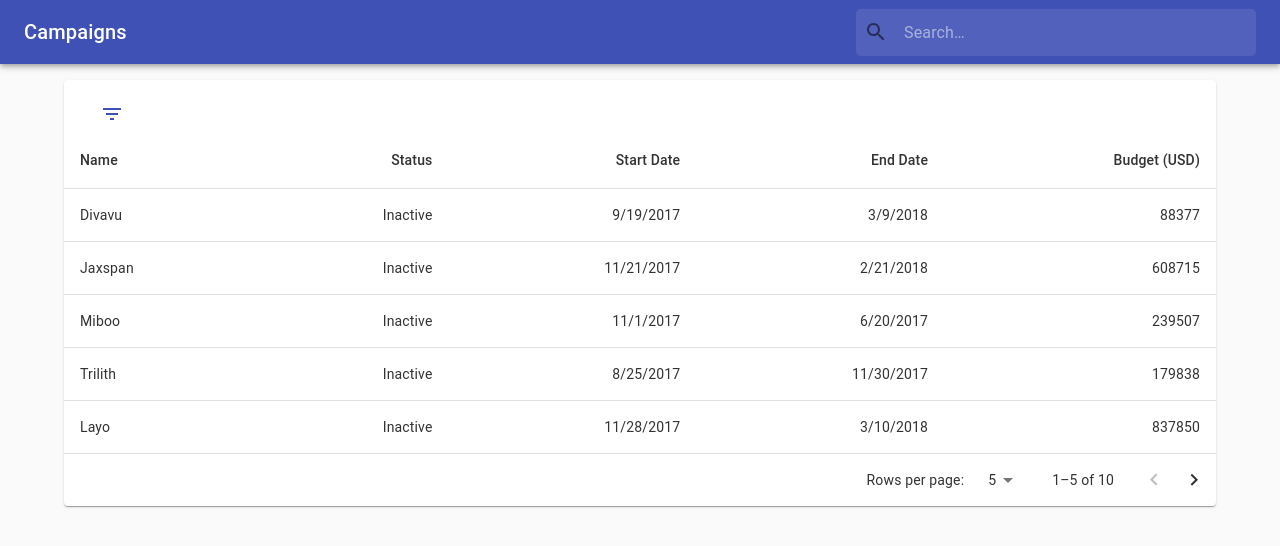
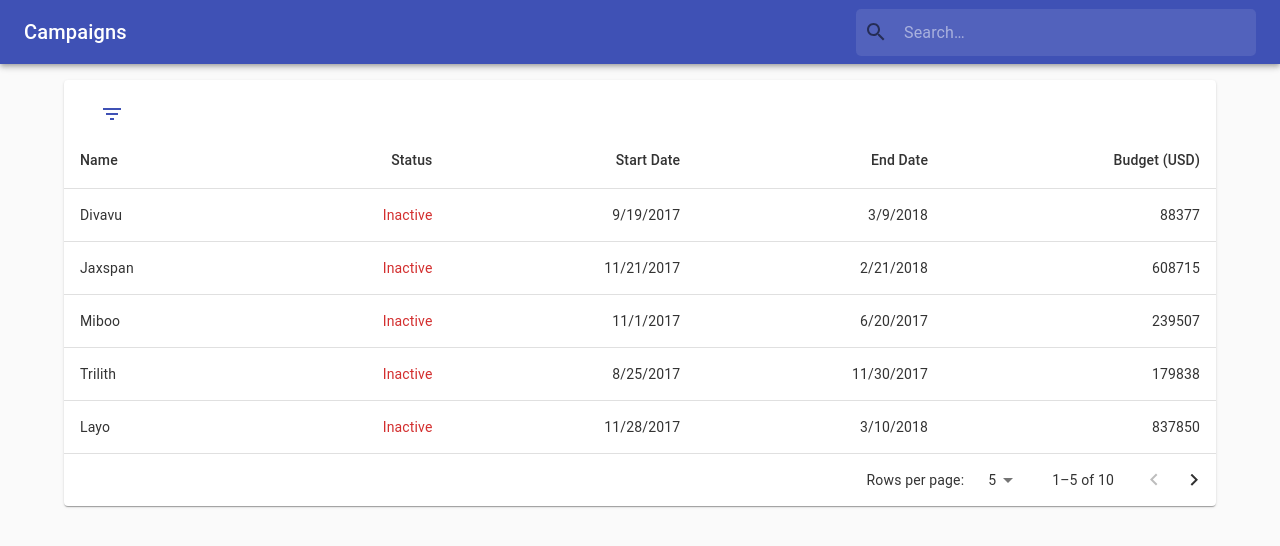
Before and after one commit to yurakurets/react-campaigns-ta, a React (Create React App) app: page / in a window 1280 px wide. Shown: the top 546 px of the page. Built offline with nearby package versions, Linux system fonts and the light colour scheme.

Commit message:
active/inactive status

```diff
--- a/src/components/App.tsx
+++ b/src/components/App.tsx
@@ -64,7 +64,7 @@ const campaigns: ICampaign[] = [
     "id": 8,
     "name": "Rhyzio",
     "startDate": "10/13/2017",
-    "endDate": "1/25/2018",
+    "endDate": "1/25/2024",
     "Budget": 272552
   },
   {
--- a/src/components/CampaingsTable/CampaignsTable.tsx
+++ b/src/components/CampaingsTable/CampaignsTable.tsx
@@ -11,11 +11,16 @@ import {Container, TablePagination} from "@mui/material";
 
 import {ECampaignStatus, ICampaignsTableProps} from "./types";
 import {FilterBlock} from "./FilterBlock";
+import {isWithinInterval} from "../../utils/date";
 
 const DEFAULT_ROWS_PER_PAGE = 5;
 
 const StyledContainer = styled(Container)(({theme}) => ({
   padding: theme.spacing(2),
+}));
+
+const StyledTableCell = styled(TableCell)<{isActive: boolean}>(({theme: {palette}, isActive}) => ({
+  color: isActive ? palette.success.main : palette.error.main,
 }));
 
 export const CampaignsTable: React.FC<ICampaignsTableProps> = ({dateRange, rows, setDateRange}) => {
@@ -66,13 +71,6 @@ export const CampaignsTable: React.FC<ICampaignsTableProps> = ({dateRange, rows,
     [rows],
   );
 
-  const isCampaignActive = (start: string, end: string): boolean => {
-    const startDate = new Date(start);
-    const endDate = new Date(end);
-    const currentDate = new Date();
-    return startDate <= currentDate && currentDate <= endDate;
-  };
-
   return (
     <StyledContainer>
       <TableContainer component={Paper}>
@@ -94,11 +92,11 @@ export const CampaignsTable: React.FC<ICampaignsTableProps> = ({dateRange, rows,
                 <TableCell component="th" scope="row">
                   {campaign.name}
                 </TableCell>
-                <TableCell align="right">
-                  {isCampaignActive(campaign.startDate, campaign.endDate)
+                <StyledTableCell align="right" isActive={isWithinInterval(campaign.startDate, campaign.endDate)}>
+                  {isWithinInterval(campaign.startDate, campaign.endDate)
                     ? ECampaignStatus.active
                     : ECampaignStatus.inactive}
-                </TableCell>
+                </StyledTableCell>
                 <TableCell align="right">
                   {new Date(campaign.startDate).toLocaleDateString()}
                 </TableCell>
--- /dev/null
+++ b/src/utils/date.ts
@@ -0,0 +1,6 @@
+export const isWithinInterval = (start: string, end: string): boolean => {
+  const startDate = new Date(start);
+  const endDate = new Date(end);
+  const currentDate = new Date();
+  return startDate <= currentDate && currentDate <= endDate;
+};
```
